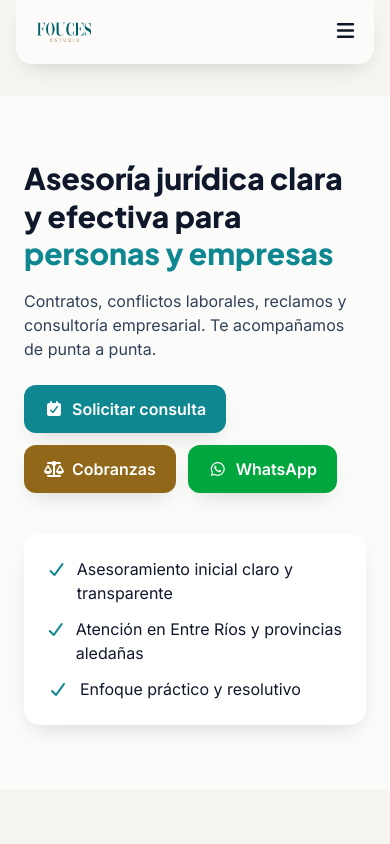
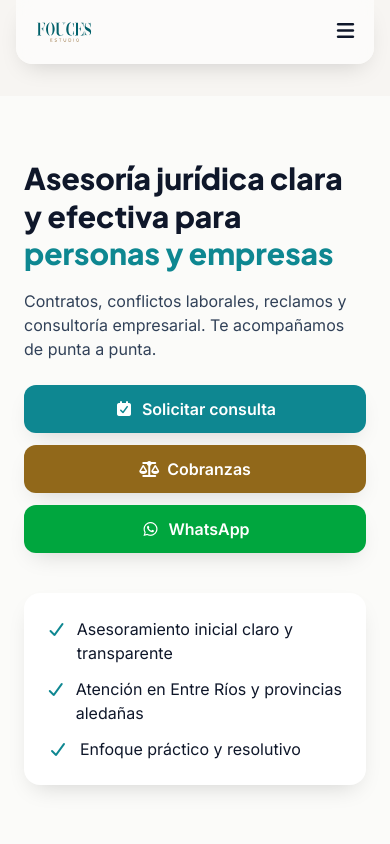
Before and after one commit to equintanafattor/landingEstudioFouces, a website: page index.html in a window 390 px wide. Shown: the top 844 px of the page. Drawn offline with Linux system fonts and the light colour scheme.

Commit message:
Modificado el responsive

```diff
--- a/index.html
+++ b/index.html
@@ -88,20 +88,20 @@
                     Contratos, conflictos laborales, reclamos y consultoría empresarial. Te acompañamos de punta a
                     punta.
                 </p>
-                    <div class="mt-6 flex flex-wrap gap-3">
+                    <div class="mt-6 flex flex-col sm:flex-row sm:flex-wrap gap-3">
                         <a href="#contacto"
-                            class="inline-flex items-center gap-2 rounded-xl bg-fouces-teal px-5 py-3 text-white font-semibold shadow-soft hover:bg-fouces-teal-dark transition">
+                            class="inline-flex items-center justify-center gap-2 rounded-xl bg-fouces-teal px-5 py-3 text-white font-semibold shadow-soft hover:bg-fouces-teal-dark transition">
                             <i class="fa-solid fa-calendar-check"></i> Solicitar consulta
                         </a>
 
                         <a href="cobranzas.html"
-                            class="inline-flex items-center gap-2 rounded-xl bg-fouces-gold px-5 py-3 text-white font-semibold shadow-soft hover:brightness-110 transition">
+                            class="inline-flex items-center justify-center gap-2 rounded-xl bg-fouces-gold px-5 py-3 text-white font-semibold shadow-soft hover:brightness-110 transition">
                             <i class="fa-solid fa-scale-balanced"></i> Cobranzas
                         </a>
 
                         <a href="https://wa.me/5493436110103?text=Hola,%20quisiera%20realizar%20una%20consulta."
                             target="_blank"
-                            class="inline-flex items-center gap-2 rounded-xl bg-green-600 px-5 py-3 text-white font-semibold shadow-soft hover:bg-green-700 transition">
+                            class="inline-flex items-center justify-center gap-2 rounded-xl bg-green-600 px-5 py-3 text-white font-semibold shadow-soft hover:bg-green-700 transition">
                             <i class="fa-brands fa-whatsapp"></i> WhatsApp
                         </a>
                     </div>
```
Also changed, not shown: assets/css/output.css.
